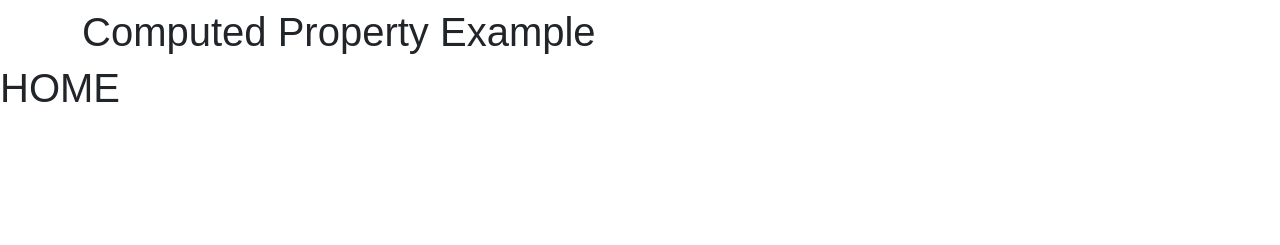
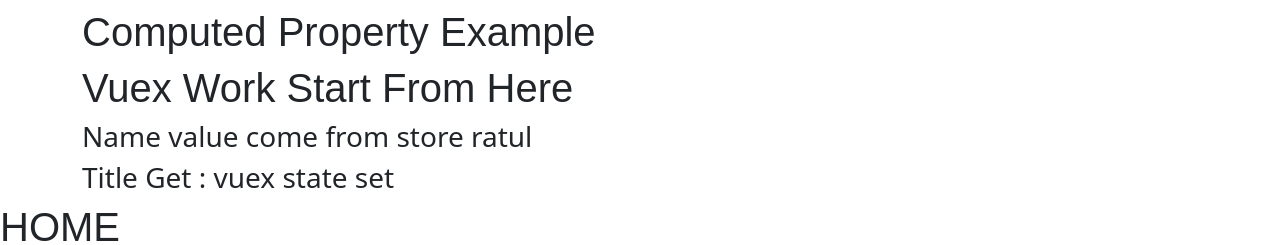
Before and after one commit to ratulshourov/vue3-quick-course, a Vue app: page / in a window 1280 px wide. Shown: the part 2500-2745 px from the top of the page. Before the commit the page ends 2620 px from the top, so only its background shows below. Built offline with nearby package versions, Linux system fonts and the light colour scheme; no server answers.

Commit message:
vuex state get name and title

```diff
--- a/src/App.vue
+++ b/src/App.vue
@@ -12,6 +12,9 @@
          <ConditionalExample/>
          <AxiosComponent/>
          <ComputedComponent/>
+         <h1>Vuex Work Start From Here</h1>
+         <h3>Name value come from store {{ $store.state.name }}</h3>
+         <h3>Title Get : {{ $store.state.title }}</h3>
         </div>
       </div>
     </div>
```
